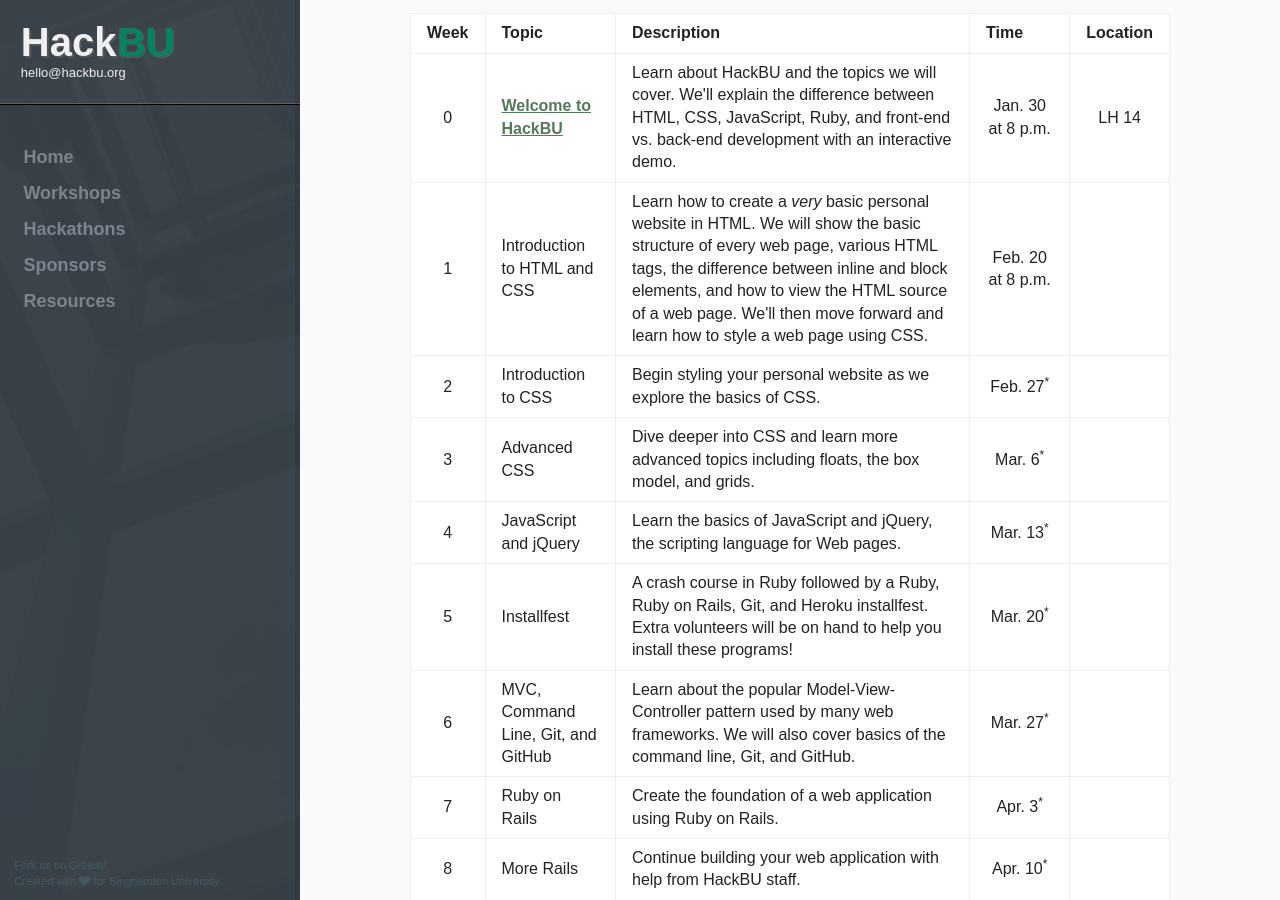
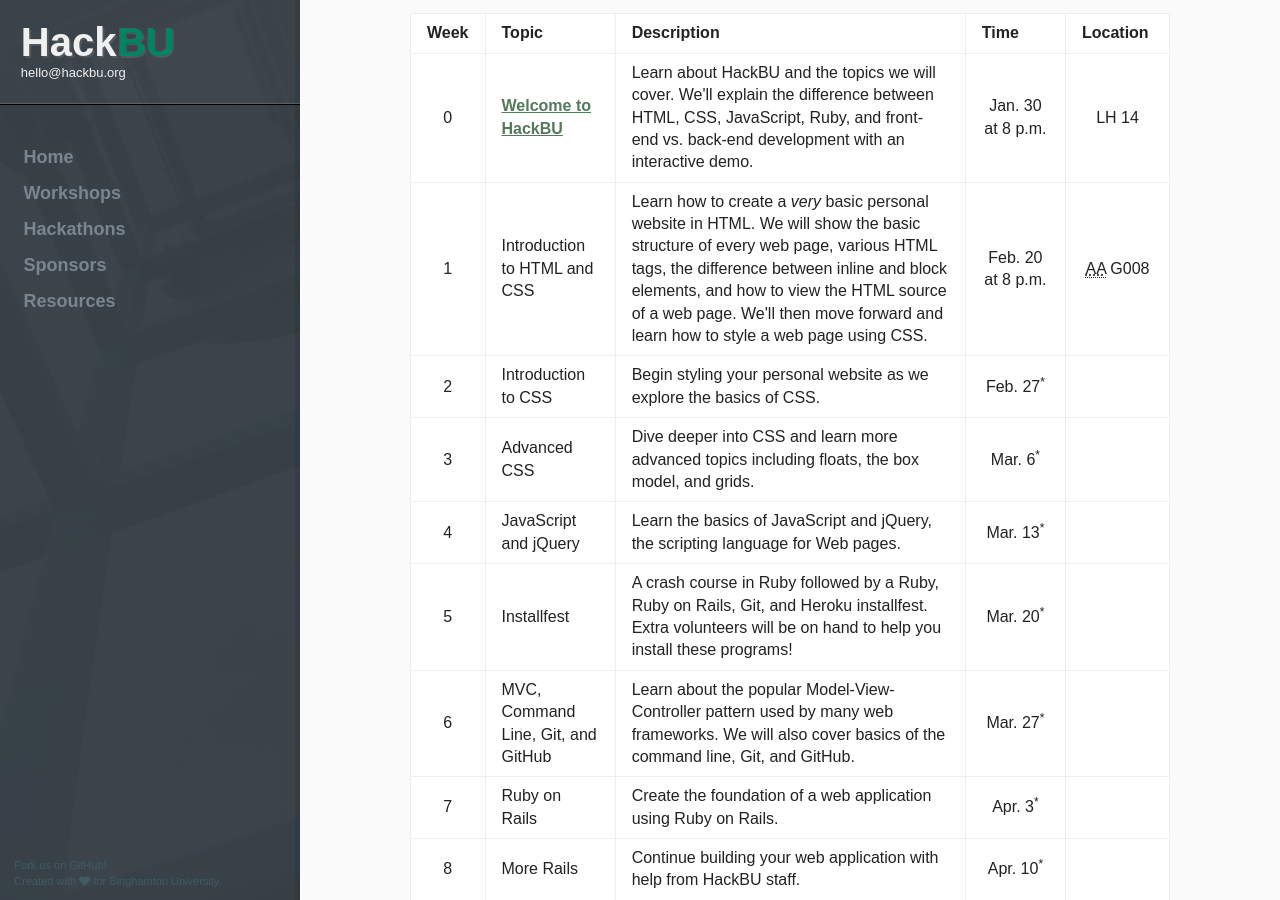
Before and after one commit to hackbinghamton/hackbinghamton.github.io, a Jekyll site: the page built from workshops/index.html, in a window 1280 px wide and 900 px high, scrolled down 642 px. Built offline with Jekyll 4.4.1, drawn with Linux system fonts in a browser that asks for light colours; nearby versions of some CDN libraries; Markdown is read by kramdown in place of the engine named in the settings.

Commit message:
forgot to commit

```diff
--- a/workshops/index.html
+++ b/workshops/index.html
@@ -36,7 +36,7 @@ description: Learn web development at Binghamton University with weekly workshop
 				<th>Topic</th>
 				<th class="th-description">Description</th>
 				<th class="th-time">Time</th>
-				<th>Location</th>
+				<th class="th-location">Location</th>
 			</tr>
 		</thead>
 		<tbody>
@@ -52,7 +52,7 @@ description: Learn web development at Binghamton University with weekly workshop
 				<td>Introduction to HTML and CSS</td>
 				<td>Learn how to create a <em>very</em> basic personal website in HTML. We will show the basic structure of every web page, various HTML tags, the difference between inline and block elements, and how to view the HTML source of a web page. We&apos;ll then move forward and learn how to style a web page using CSS.</td>
 				<td class="table-center">Feb. 20 at 8 p.m.</td>
-				<td class="table-center"></td>
+				<td class="table-center"><abbr title="Academic A">AA</abbr> G008</td>
 			</tr>
 			<tr>
 				<td class="table-center">2</td>
```
